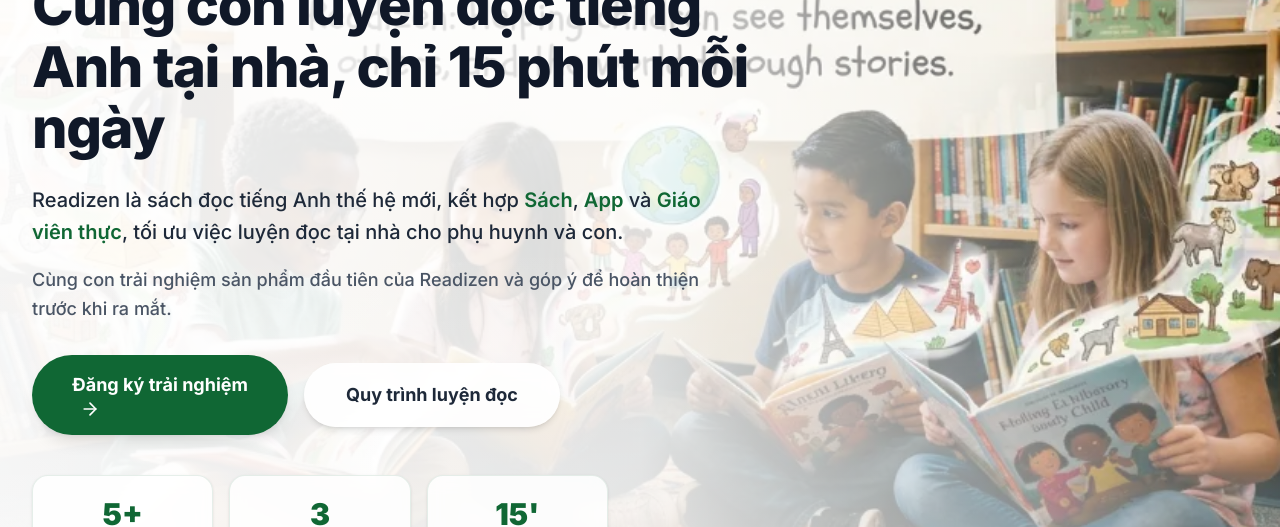
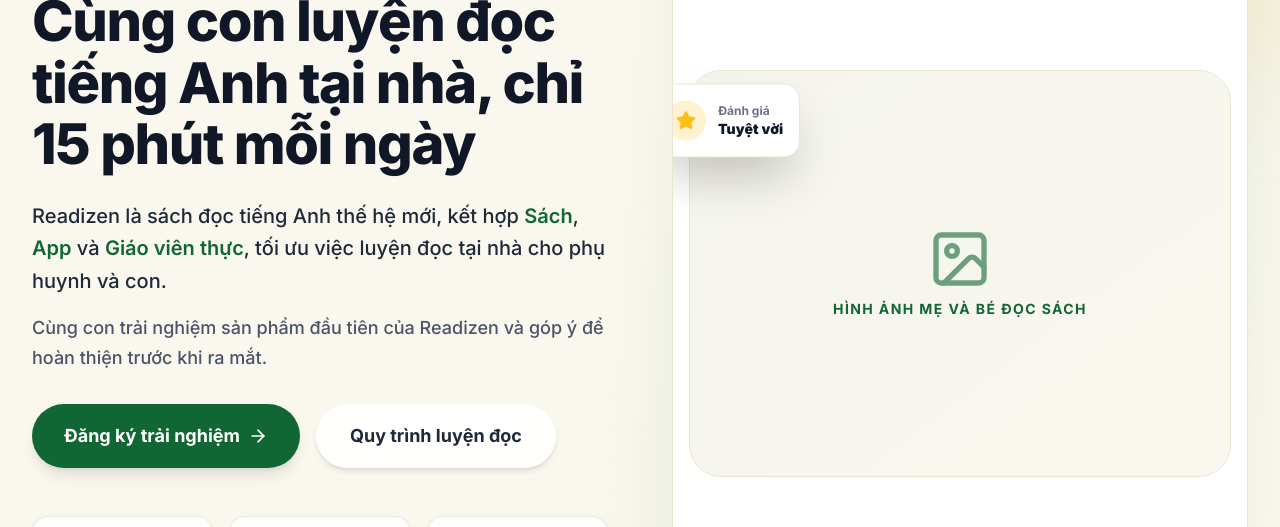
Before and after one commit to duykhanh-tran/readizen, a React (Vite) app in the folder frontend/: page /alphatest in a window 1280 px wide. Shown: the part 255-782 px from the top of the page. Built offline with nearby package versions, Linux system fonts and the light colour scheme; no server answers.

Commit message:
style: update Alphatest Hero section to match requested 2-column layout and Home style

```diff
--- a/frontend/src/pages/Alphatest.jsx
+++ b/frontend/src/pages/Alphatest.jsx
@@ -192,22 +192,13 @@
 
       <main id="top">
         {/* ================= HERO ================= */}
-        <header className="relative w-full py-16 lg:py-24 min-h-[680px] flex items-center overflow-hidden font-sans">
-          {/* Background Image */}
-          <div className="absolute inset-0 z-0">
-            <img
-              src="/assets/about1.webp"
-              alt="Readizen Hero Background"
-              className="w-full h-full object-cover"
-            />
-            {/* Gradient Overlay to make text readable */}
-            <div className="absolute inset-0 bg-gradient-to-r from-white/95 via-white/85 to-transparent z-10"></div>
-            <div className="absolute inset-0 bg-gradient-to-t from-white/50 via-transparent to-transparent z-10"></div>
-          </div>
+        <section className="relative w-full py-16 lg:py-24 min-h-[680px] flex items-center overflow-hidden bg-brand-cream border-b border-[#EAE5D1] font-sans">
+          <div className="absolute inset-0 bg-grid opacity-30 z-0"></div>
+          <div className="absolute -top-32 -right-32 w-96 h-96 bg-brand-yellow/10 rounded-full blur-3xl z-0"></div>
 
-          {/* Content */}
-          <div className="relative z-10 max-w-7xl mx-auto px-6 lg:px-8 w-full">
-            <div className="max-w-3xl">
+          <div className="relative max-w-7xl mx-auto px-5 sm:px-6 lg:px-8 py-4 grid lg:grid-cols-2 gap-12 lg:gap-16 items-center z-10 w-full">
+            {/* Left Column (Text & Stats) */}
+            <div className="text-left relative z-20">
               <div className="inline-flex items-center gap-2 px-5 py-2.5 rounded-full bg-white/80 backdrop-blur-sm border border-brand-green/20 text-brand-green text-sm font-bold mb-6 shadow-sm">
                 <span className="w-2.5 h-2.5 rounded-full bg-brand-yellow animate-pulse"></span>
                 <span className="uppercase tracking-widest text-xs">Lời mời tham dự Alpha Test</span>
@@ -225,39 +216,62 @@
                 Cùng con trải nghiệm sản phẩm đầu tiên của Readizen và góp ý để hoàn thiện trước khi ra mắt.
               </p>
 
-              <div className="flex flex-wrap items-center gap-4 reveal-up delay-300">
+              <div className="flex flex-col sm:flex-row gap-4 reveal-up delay-300">
                 <Link
-                  className="bg-brand-green hover:bg-brand-dark transition-all duration-300 text-white px-10 py-4 rounded-full font-bold text-lg text-center shadow-lg hover:shadow-xl hover:-translate-y-0.5"
+                  className="inline-flex items-center justify-center px-8 py-4 rounded-full bg-brand-green hover:bg-brand-dark transition-all duration-300 text-white font-bold text-lg text-center shadow-lg hover:shadow-xl hover:-translate-y-0.5"
                   to="/register"
                 >
                   Đăng ký trải nghiệm
                   <ArrowRight className="w-5 h-5 ml-2" />
                 </Link>
                 <a
-                  className="bg-white/90 backdrop-blur-sm border-2 border-transparent hover:border-brand-green transition-all duration-300 text-gray-800 hover:text-brand-green px-10 py-4 rounded-full font-bold text-lg text-center shadow-md hover:shadow-lg"
+                  className="inline-flex items-center justify-center px-8 py-4 rounded-full bg-white/90 backdrop-blur-sm border-2 border-transparent hover:border-brand-green transition-all duration-300 text-gray-800 hover:text-brand-green font-bold text-lg text-center shadow-md hover:shadow-lg"
                   href="#flow"
                 >
                   Quy trình luyện đọc
                 </a>
               </div>
 
-              <div className="mt-10 grid grid-cols-3 gap-4 max-w-xl reveal-up delay-400">
-                <div className="bg-white/85 backdrop-blur-sm rounded-2xl border border-brand-green/10 p-5 shadow-sm text-center">
+              <div className="mt-12 grid grid-cols-3 gap-4 max-w-xl reveal-up delay-400">
+                <div className="bg-white/80 backdrop-blur-sm rounded-2xl border border-brand-green/10 p-5 shadow-sm text-center">
                   <p className="text-3xl font-black text-brand-green">5+</p>
                   <p className="text-xs font-semibold text-gray-500 mt-2 uppercase tracking-wide">Tuổi</p>
                 </div>
-                <div className="bg-white/85 backdrop-blur-sm rounded-2xl border border-brand-green/10 p-5 shadow-sm text-center">
+                <div className="bg-white/80 backdrop-blur-sm rounded-2xl border border-brand-green/10 p-5 shadow-sm text-center">
                   <p className="text-3xl font-black text-brand-green">3</p>
                   <p className="text-xs font-semibold text-gray-500 mt-2 uppercase tracking-wide">Bước học</p>
                 </div>
-                <div className="bg-white/85 backdrop-blur-sm rounded-2xl border border-brand-green/10 p-5 shadow-sm text-center">
+                <div className="bg-white/80 backdrop-blur-sm rounded-2xl border border-brand-green/10 p-5 shadow-sm text-center">
                   <p className="text-3xl font-black text-brand-green">15'</p>
                   <p className="text-xs font-semibold text-gray-500 mt-2 uppercase tracking-wide">Mỗi buổi</p>
                 </div>
               </div>
             </div>
+
+            {/* Right Column (Visual placeholder) */}
+            <div className="relative hidden lg:block h-full min-h-[480px]">
+              <div className="absolute inset-0 bg-brand-green/5 rounded-[4rem] transform rotate-3 scale-105 blur-xl"></div>
+              <div className="relative h-full bg-white rounded-[3rem] p-4 shadow-lift border border-[#EAE5D1] overflow-hidden flex flex-col justify-center reveal-soft delay-200">
+                <div className="w-full aspect-[4/3] bg-brand-cream rounded-[2rem] overflow-hidden flex items-center justify-center relative border border-[#EAE5D1]">
+                  <div className="absolute inset-0 bg-gradient-to-br from-brand-light/30 to-brand-cream/30"></div>
+                  <div className="text-center z-10 text-brand-green/60">
+                    <ImageIcon className="w-16 h-16 mx-auto mb-2 opacity-60 text-brand-green" />
+                    <p className="text-sm font-bold uppercase tracking-widest text-brand-green">Hình ảnh Mẹ và Bé đọc sách</p>
+                  </div>
+                </div>
+                <div className="absolute -left-6 top-1/4 bg-white rounded-2xl p-4 shadow-2xl border border-[#EAE5D1] flex items-center gap-3 animate-bounce z-20" style={{ animationDuration: '4s' }}>
+                  <div className="w-10 h-10 rounded-full bg-brand-yellow/20 flex items-center justify-center text-brand-green">
+                    <Star className="w-5 h-5 fill-current text-brand-yellow" />
+                  </div>
+                  <div>
+                    <p className="text-xs font-bold text-gray-500">Đánh giá</p>
+                    <p className="text-sm font-black text-gray-900">Tuyệt vời</p>
+                  </div>
+                </div>
+              </div>
+            </div>
           </div>
-        </header>
+        </section>
 
         {/* ============================================================= */}
         {/* ===== WHAT IS READIZEN ===== */}
```
